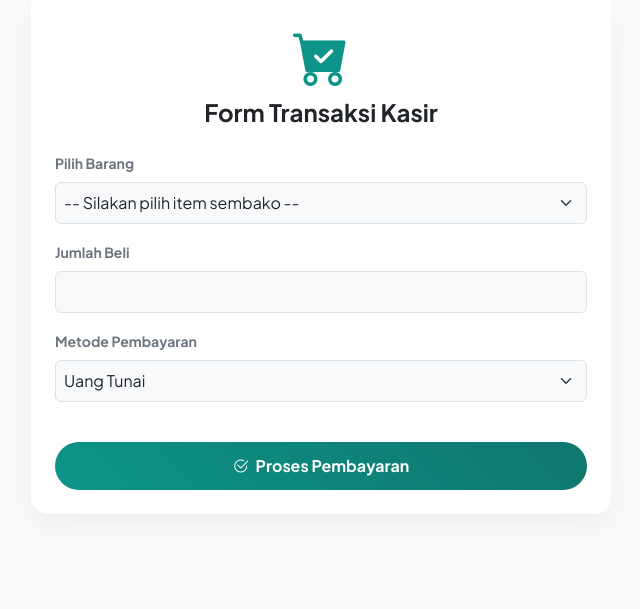
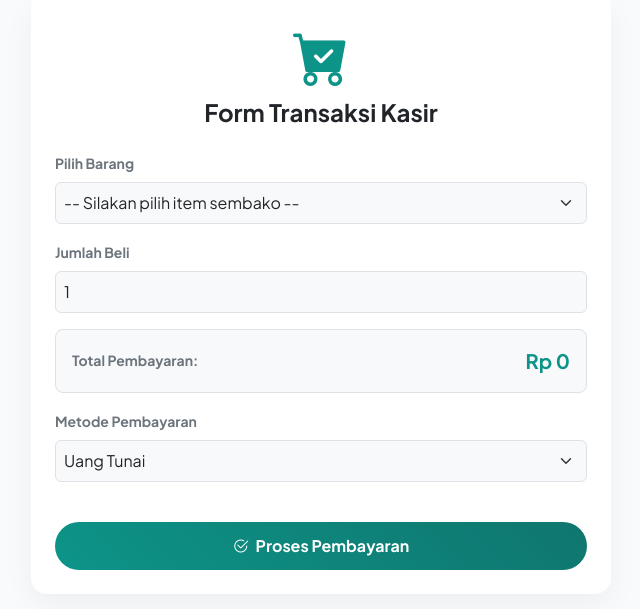
Before and after one commit to muhammadfaizalkhair-boop/Berkah-Utama, a Flask app: template templates/kasir.html in a window 1280 px wide. Shown: the part 105-714 px from the top of the page, without its empty margins (319-959 px from the left). Run offline with Flask 3, Linux system fonts and the light colour scheme; the template is opened without the code that fills it, so the values that code supplies are empty.

Commit message:
Enhance kasir.html with dynamic total and payment options
Updated kasir.html to include dynamic total calculation and improved payment method handling.

```diff
--- a/templates/kasir.html
+++ b/templates/kasir.html
@@ -1,6 +1,8 @@
 <!DOCTYPE html>
 <html lang="id">
 <head>
+    <meta charset="UTF-8">
+    <meta name="viewport" content="width=device-width, initial-scale=1.0">
     <title>Kasir - Berkah Utama</title>
     <link href="https://fonts.googleapis.com/css2?family=Plus+Jakarta+Sans:wght@300;400;600;700&display=swap" rel="stylesheet">
     <link href="https://cdn.jsdelivr.net/npm/bootstrap@5.3.0/dist/css/bootstrap.min.css" rel="stylesheet">
@@ -38,16 +40,22 @@
                 <form method="POST" onsubmit="return confirm('Proses pembayaran ini?');">
                     <div class="mb-3">
                         <label class="fw-bold mb-2 text-secondary small">Pilih Barang</label>
-                        <select name="id_barang" class="form-select bg-light p-2" required>
-                            <option value="">-- Silakan pilih item sembako --</option>
+                        <select id="pilihBarang" name="id_barang" class="form-select bg-light p-2" required>
+                            <option value="" data-harga="0">-- Silakan pilih item sembako --</option>
                             {% for b in barang %}
-                            <option value="{{ b.id_barang }}">{{ b.nama_barang }} (Sisa: {{ b.stok }} | Rp {{ b.harga }})</option>
+                            <option value="{{ b.id_barang }}" data-harga="{{ b.harga }}">{{ b.nama_barang }} (Sisa: {{ b.stok }} | Rp {{ "{:,.0f}".format(b.harga).replace(',', '.') }})</option>
                             {% endfor %}
                         </select>
                     </div>
                     <div class="mb-3">
                         <label class="fw-bold mb-2 text-secondary small">Jumlah Beli</label>
-                        <input type="number" name="jumlah_beli" class="form-control bg-light p-2" min="1" required>
+                        <input type="number" id="jumlahBeli" name="jumlah_beli" class="form-control bg-light p-2" min="1" value="1" required>
+                    </div>
+
+                    <!-- Info Estimasi Total Otomatis -->
+                    <div class="p-3 bg-light rounded-3 border mb-3 d-flex justify-content-between align-items-center">
+                        <span class="small fw-bold text-secondary">Total Pembayaran:</span>
+                        <span class="fs-5 fw-bold" style="color: #0d9488;" id="displayTotalKasir">Rp 0</span>
                     </div>
 
                     <div class="mb-4">
@@ -60,13 +68,14 @@
                         </select>
                     </div>
 
-                    <!-- Box QRIS -->
+                    <!-- Box QRIS Dinamis -->
                     <div id="boxQris" class="text-center mb-4 p-3 bg-light rounded border" style="display: none;">
-                        <p class="fw-bold text-success mb-2"><i class="bi bi-qr-code-scan"></i> Silakan Scan QRIS Berikut</p>
-                        <img src="https://api.qrserver.com/v1/create-qr-code/?size=180x180&data=Pembayaran+Sembako+Toko+Berkah+Utama" class="img-fluid border p-2 bg-white rounded shadow-sm">
+                        <p class="fw-bold text-success mb-2"><i class="bi bi-qr-code-scan me-1"></i> Silakan Scan QRIS Berikut</p>
+                        <img id="imgQrisKasir" src="https://api.qrserver.com/v1/create-qr-code/?size=200x200&data=QRIS-TOKO-BERKAH-UTAMA" alt="QRIS Toko Berkah Utama" class="img-fluid border p-2 bg-white rounded shadow-sm" style="width: 190px; height: 190px;">
+                        <p class="small text-muted mt-2 mb-0" id="qrisNominalInfo">Total Tagihan: Rp 0</p>
                     </div>
 
-                    <!-- Box Transfer Bank (Ikon Simbol Resmi Anti-Broken Image) -->
+                    <!-- Box Transfer Bank -->
                     <div id="boxTransfer" class="mb-4" style="display: none;">
                         <label class="fw-bold mb-2 text-secondary small">Pilih Tujuan Bank:</label>
                         <div class="row g-2">
@@ -166,6 +175,24 @@
     </div>
 
     <script>
+        function hitungTotalKasir() {
+            const selectBarang = document.getElementById('pilihBarang');
+            const selectedOption = selectBarang.options[selectBarang.selectedIndex];
+            const harga = parseInt(selectedOption.getAttribute('data-harga')) || 0;
+            const jumlah = parseInt(document.getElementById('jumlahBeli').value) || 0;
+            const total = harga * jumlah;
+
+            const formatRp = 'Rp ' + total.toLocaleString('id-ID');
+            document.getElementById('displayTotalKasir').textContent = formatRp;
+            document.getElementById('qrisNominalInfo').textContent = 'Total Tagihan: ' + formatRp;
+
+            const qrData = encodeURIComponent(`QRIS-TOKO-BERKAH-UTAMA|TOTAL-RP${total}`);
+            document.getElementById('imgQrisKasir').src = `https://api.qrserver.com/v1/create-qr-code/?size=200x200&data=${qrData}`;
+        }
+
+        document.getElementById('pilihBarang').addEventListener('change', hitungTotalKasir);
+        document.getElementById('jumlahBeli').addEventListener('input', hitungTotalKasir);
+
         document.getElementById('pilihMetode').addEventListener('change', function() {
             var val = this.value;
             document.getElementById('boxQris').style.display = (val === 'QRIS') ? 'block' : 'none';
@@ -176,5 +203,6 @@
             radios.forEach(radio => radio.required = (val === 'Transfer Bank' || val === 'E-Wallet'));
         });
     </script>
+    <script src="https://cdn.jsdelivr.net/npm/bootstrap@5.3.0/dist/js/bootstrap.bundle.min.js"></script>
 </body>
 </html>
```
